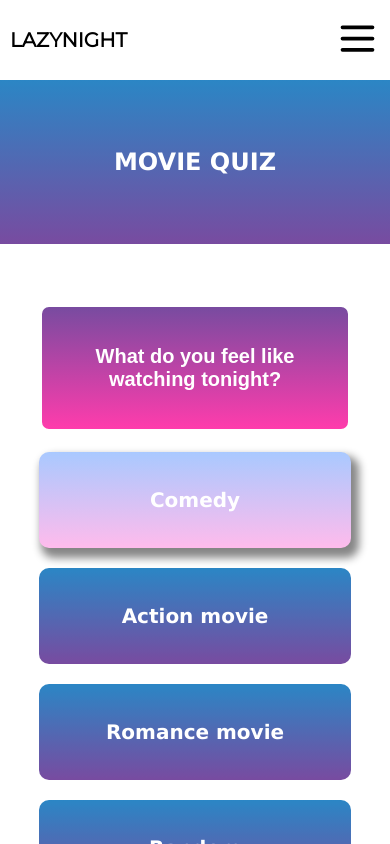
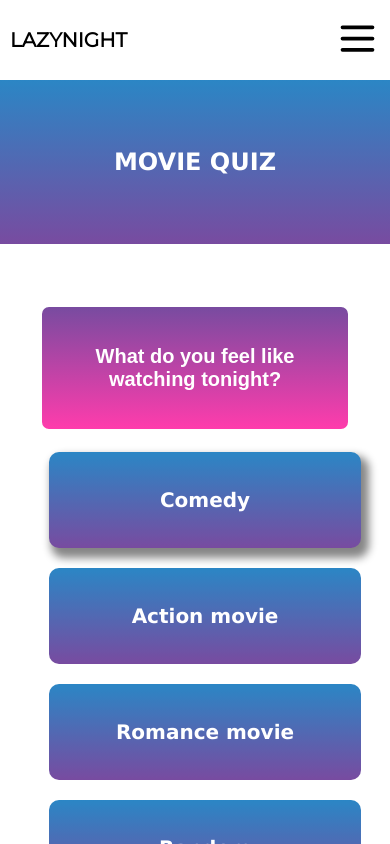
Before and after one commit to PamelaFeijo/lazynight, a React (Create React App) app: page /movie in a window 390 px wide. In both pictures the pointer is over the button "Comedy". Shown: the top 844 px of the page. Built offline with nearby package versions, Linux system fonts and the light colour scheme.

Commit message:
fix hovering mobile

```diff
--- a/src/components/Food.css
+++ b/src/components/Food.css
@@ -70,7 +70,6 @@
   background-color: #ff3cac;
   background-image: linear-gradient(0deg, #ff3cac 0%, #784ba0 100%);
   border: white solid 3px;
-
   color: white;
   border-radius: 40px;
   font-size: 20px;
@@ -157,12 +156,14 @@
   background-color: var(--button-color);
   margin: 20px;
   width: 70px;
+  border: none;
 }
 
 .next-btn {
   padding: 4px;
   color: white;
   text-align: center;
+  border: none;
   border-radius: 10px;
   font-size: 12px;
   font-weight: bold;
@@ -293,6 +294,23 @@
     margin: 20px;
     width: 50px;
   }
+  .quiz-answer:hover {
+    display: flex;
+    flex-direction: row;
+    justify-content: center;
+    align-items: center;
+    padding: 10px 20px;
+    background-color: #ff3cac;
+    background-image: linear-gradient(0deg, #784ba0 0%, #2b86c5 100%);
+    color: white;
+    border-radius: 10px;
+    border: none;
+    font-family: Verdana, Geneva, Tahoma, sans-serif;
+    font-size: 20px;
+    font-weight: bold;
+    width: 100%;
+    margin: 10px 10px;
+  }
 }
 
 /* Movie Results */
```
